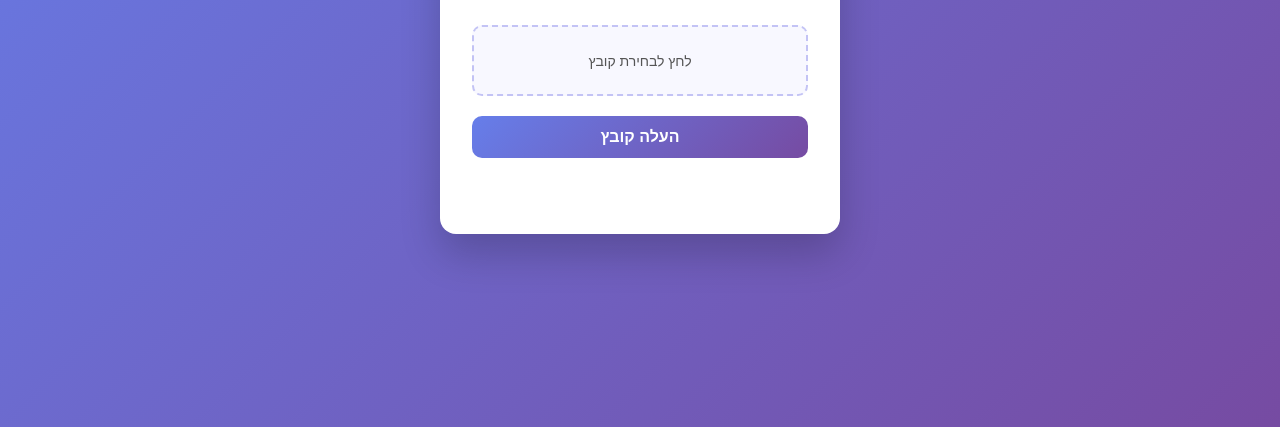
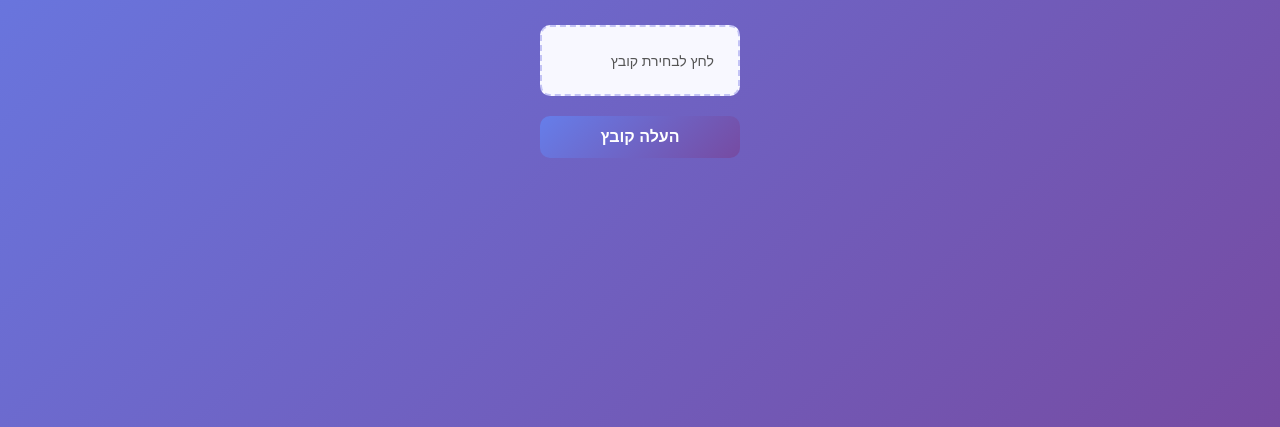
Before and after one commit to idan70000-ui/AWS-project, a website: page public/index.html in a window 1280 px wide. Shown: the part 373-800 px from the top of the page. Drawn offline with Linux system fonts and the light colour scheme.

Commit message:
adding aws project

```diff
--- a/public/index.html
+++ b/public/index.html
@@ -6,7 +6,7 @@
   <link rel="stylesheet" href="style.css">
 </head>
 <body>
-  <div class="upload-container">
+  <div class="upload-container-project">
     <div class="icon">📤</div>
     <h1>העלאת קובץ</h1>
     <p class="subtitle">בחר תמונה כדי להעלות אותה לענן</p>
```
